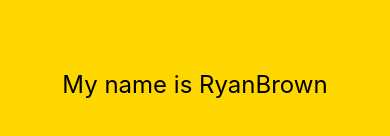
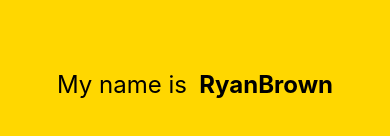
Before and after one commit to blip-cmd/rn-assignment2-11357610, a React Native app in the folder rn-assignment2-11357610/: screen / in a window 390 px wide. Shown: the part 338-474 px from the top of the page. Built offline with nearby package versions, Linux system fonts and the light colour scheme.

Commit message:
Emphasized my name

```diff
--- a/rn-assignment2-11357610/App.js
+++ b/rn-assignment2-11357610/App.js
@@ -5,7 +5,7 @@ export default function App() {
   return (
     <View style={styles.container}>
       <Text style = {{fontSize:24}}>
-        My name is RyanBrown
+        My name is <Text style={{ fontWeight: "bold" }}> RyanBrown</Text>
       </Text>
       <StatusBar style="auto"/>
     </View>
```
